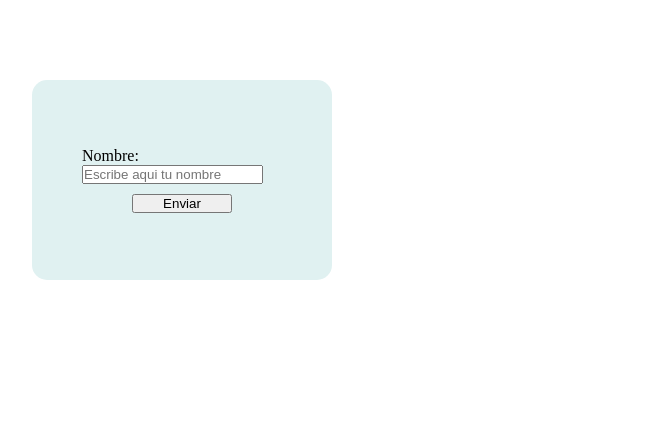
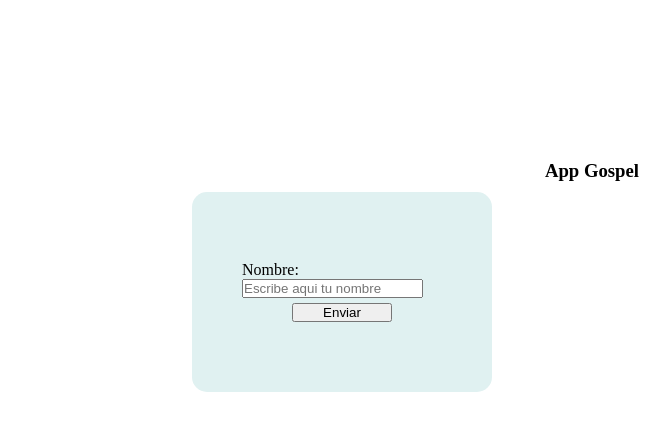
Before and after one commit to SamueXD123/gospal, a plain HTML site: page index.html in a window 1280 px wide. Shown: the whole page, without its empty margins (48-717 px from the left). Drawn offline with Linux system fonts and the light colour scheme.

Commit message:
tituloApp

```diff
--- a/asset/css/style.css
+++ b/asset/css/style.css
@@ -5,12 +5,16 @@
 }
 
 
+body {
+    margin-top: 20vh;
+
+}
 
 .flexbox {
     display: flex;
     justify-content: center;
-    align-items: center;
-    margin: 5rem;
+    align-items: end;
+    margin: 10px;
     height: 200px;
     width: 300px;
     background-color: rgb(224, 241, 241);
@@ -19,7 +23,7 @@
     -moz-border-radius: 15px;
     -ms-border-radius: 15px;
     -o-border-radius: 15px;
-
+    margin-left: 15rem;
 
 }
 
@@ -27,17 +31,24 @@
     display: flex;
     justify-content: center;
     align-items: center;
+
 }
 
 .input {
-    margin: 10px;
+    margin-bottom : 70px;
     width: 200px;
 
 }
 
 button   {
-margin-top: 10px;
+margin-top: 5px;
 margin-left: 50px;
 width: 100px;
 
 }
+
+h3 {
+    display: flex;
+    justify-content: center;
+
+}
--- a/index.html
+++ b/index.html
@@ -9,6 +9,9 @@
 </head>
 
 <body>
+
+        <h3>App Gospel</h3>
+
         <div class="flexbox">
             <div class="input">
                 <label for="">Nombre:</label>
@@ -18,6 +21,7 @@
 
         </div>
 
+
     <script src="./asset/javascript/index.js"></script>
 </body>
 
```
Lines whose indentation alone changed are shown as unchanged.
